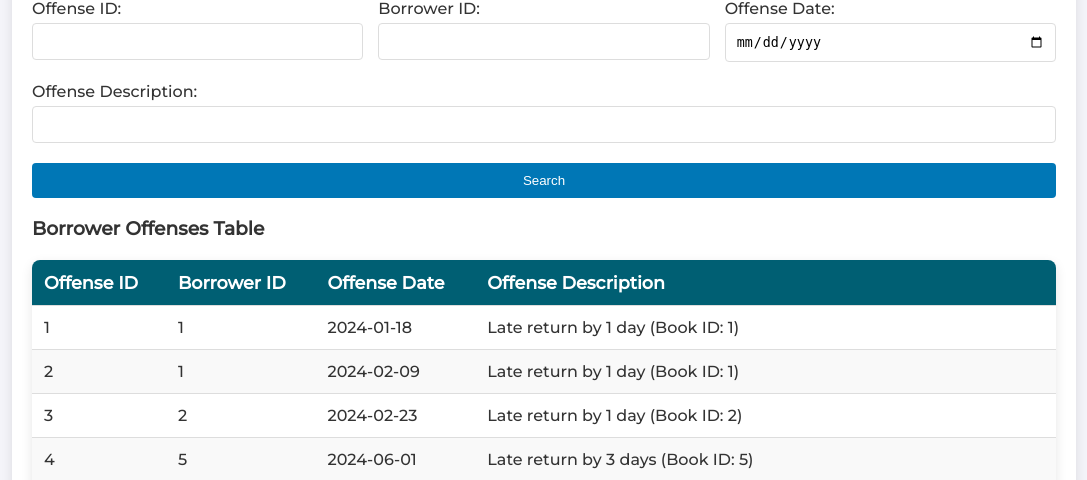
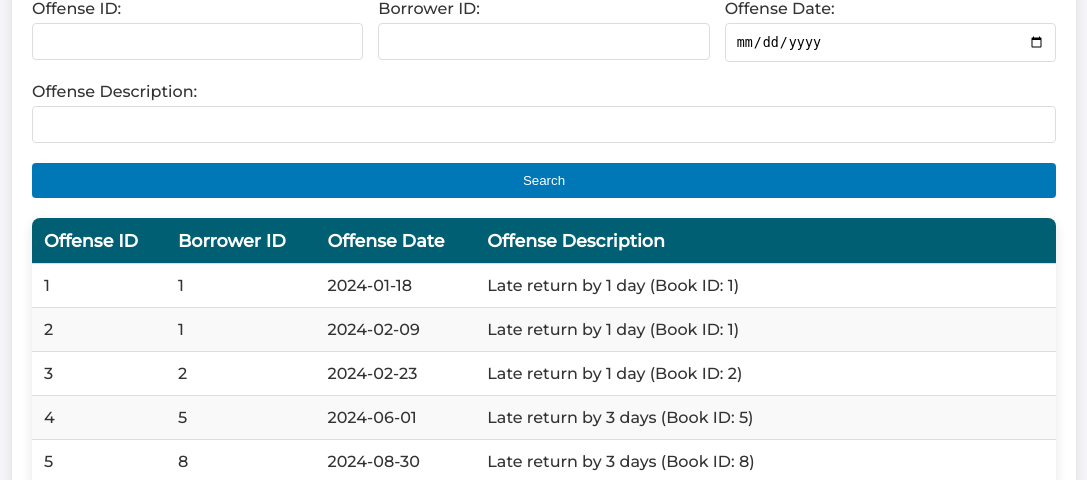
Before and after one commit to markcelemen/harvard-cs50x-final-project, a Flask app: page /borroweroffenses in a window 1280 px wide. Shown: the part 273-753 px from the top of the page, without its empty margins (96-1183 px from the left). Run offline with Flask 3, Linux system fonts and the light colour scheme; some libraries are stand-ins or nearby versions.

Commit message:
removed header for table

```diff
--- a/templates/borroweroffenses.html
+++ b/templates/borroweroffenses.html
@@ -20,7 +20,6 @@ Borrower Offenses Table
     </form>
 
     <!-- Borrower Offenses Table -->
-    <h3>Borrower Offenses Table</h3>
     <table>
         <thead>
             <tr>
```
